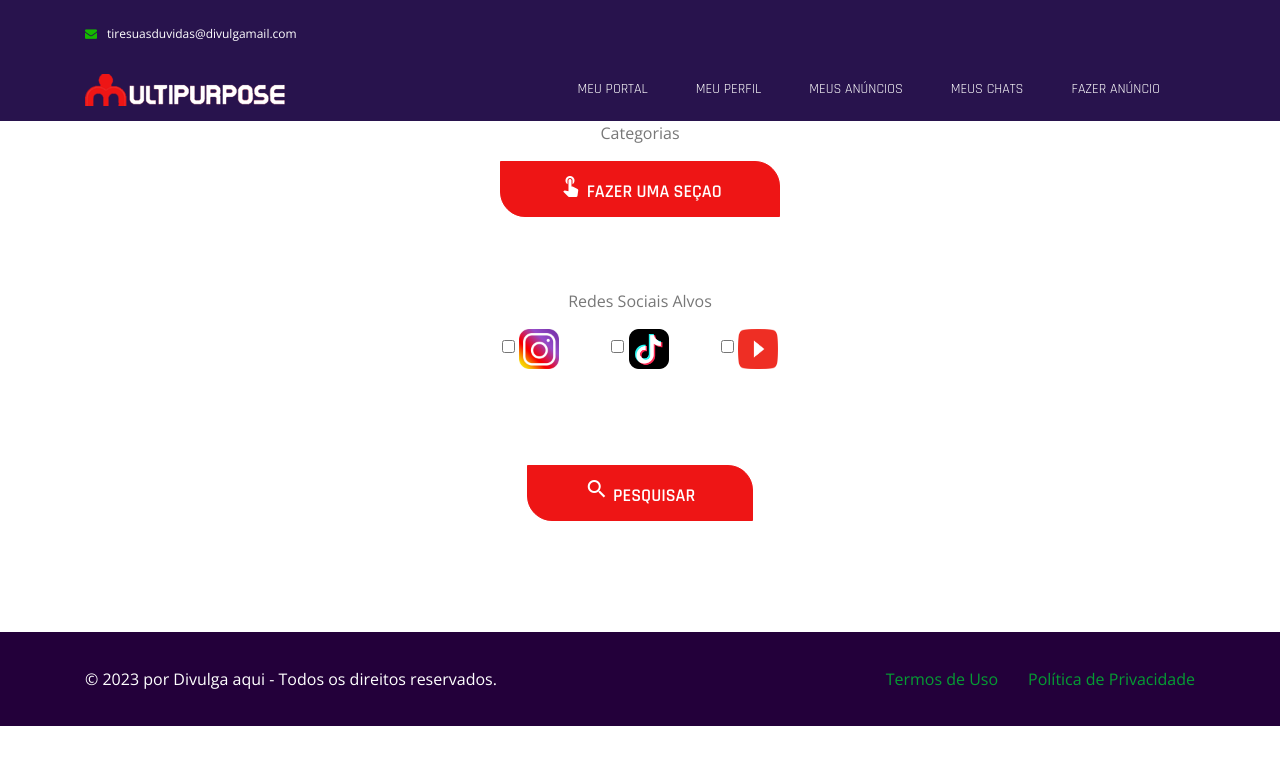
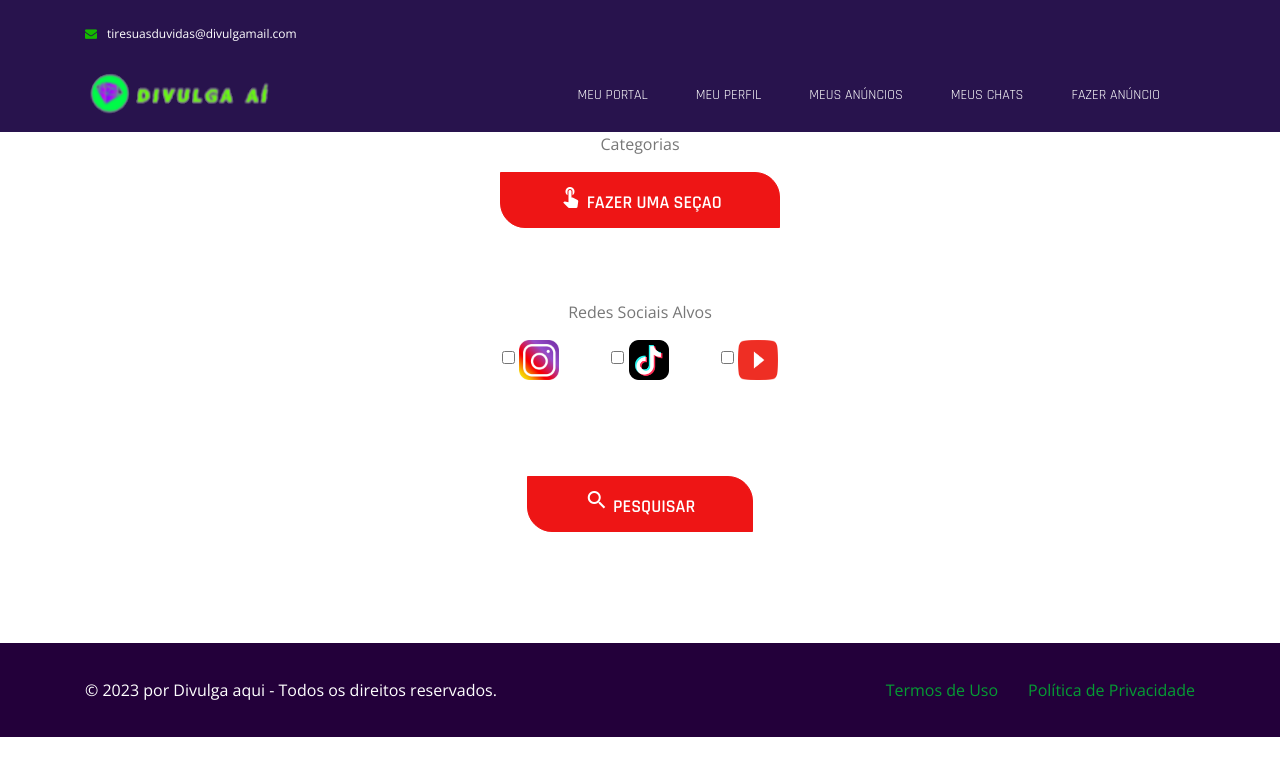
Before and after one commit to mailsonpuc/.mailsonpuc.github.io, a plain HTML site: page pesquisar_anuncios.html in a window 1280 px wide. Drawn offline with nearby package versions, Linux system fonts and the light colour scheme.

Commit message:
Update pesquisar_anuncios.html

```diff
--- a/pesquisar_anuncios.html
+++ b/pesquisar_anuncios.html
@@ -53,7 +53,7 @@
 
             </div>
             <nav class="navbar navbar-expand-md navbar-light">
-                <a class="navbar-brand" href="index.html"><img src="assets/images/logo.png" alt="Multipurpose"></a>
+                <a class="navbar-brand" href="index.html"><img src="assets/images/logo_resized.png" alt="Multipurpose"></a>
                 <div class="group d-flex align-items-center">
                     <button class="navbar-toggler" type="button" data-toggle="collapse" data-target="#navbarSupportedContent" aria-controls="navbarSupportedContent" aria-expanded="false" aria-label="Toggle navigation"><span class="navbar-toggler-icon"></span></button>
 
```
